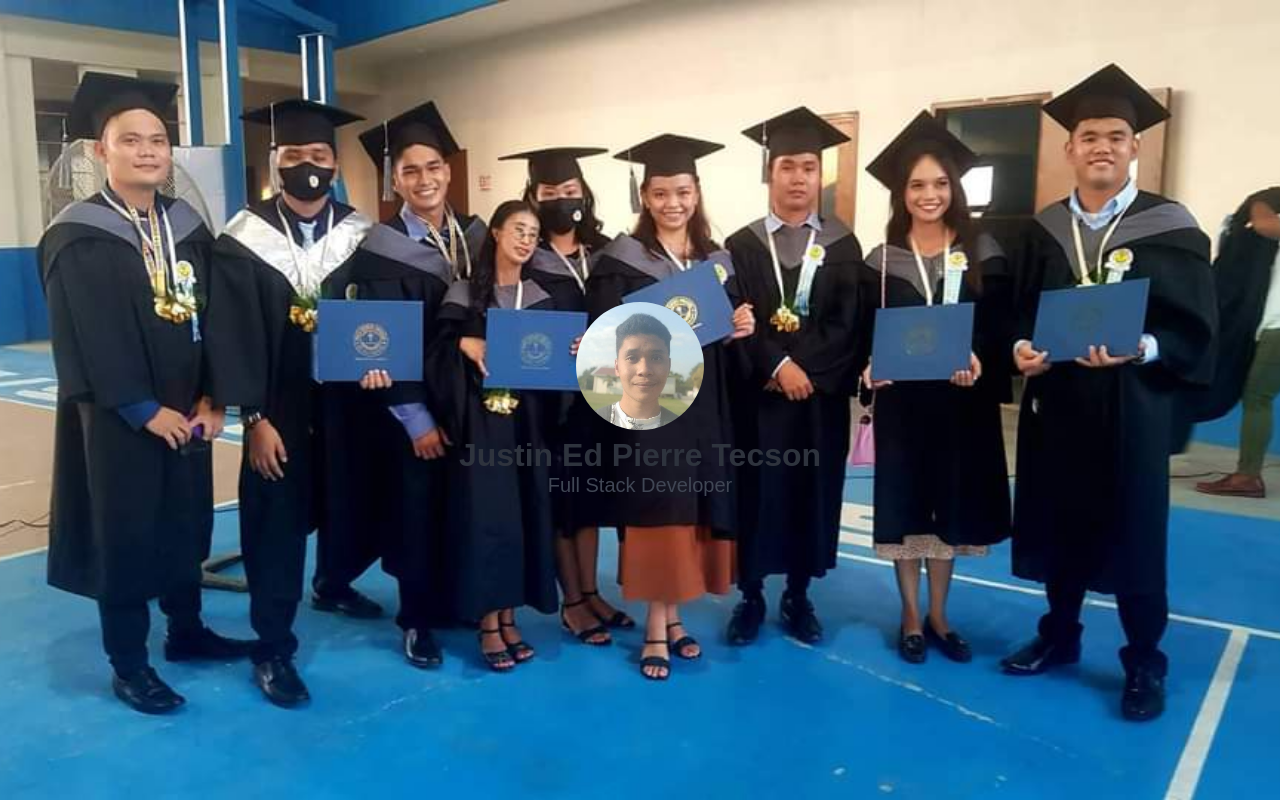
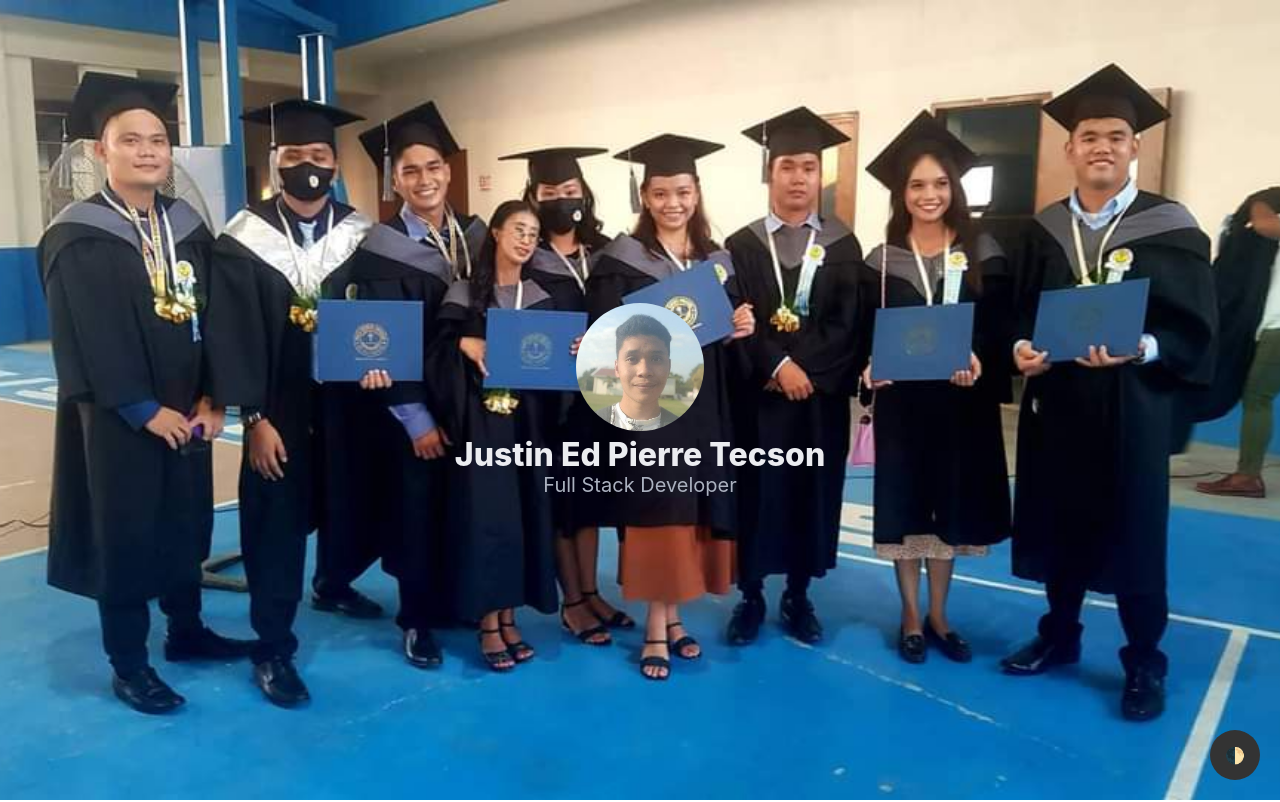
Before and after one commit to setsunafjustin00208/my-developer-portfolio, a Vue app: page / in a window 1280 px wide. Shown: the top 802 px of the page. Built offline with nearby package versions, Linux system fonts and the light colour scheme.

Commit message:
build: added dark mode

```diff
--- a/src/App.vue
+++ b/src/App.vue
@@ -1,5 +1,5 @@
 <template>
-    <div id="app" data-theme="">
+    <div id="app">
       <section class="hero is-fullheight">
         <img src="@/assets/images/background.jpg" alt="Background Image" class="hero-background">
         <div class="hero-body" data-aos="fade-up">
@@ -7,10 +7,10 @@
             <figure class="image is-128x128 is-inline-block" data-aos="zoom-in">
               <img class="is-rounded" src="@/assets/images/profile-cropped.jpg" alt="Profile Picture">
             </figure>
-            <h1 class="title" data-aos="fade-right">
+            <h1 class="title" data-theme="dark" data-aos="fade-right">
               Justin Ed Pierre Tecson
             </h1>
-            <h2 class="subtitle" data-aos="fade-left">
+            <h2 class="subtitle" data-theme="dark" data-aos="fade-left">
               Full Stack Developer
             </h2>
           </div>
@@ -102,6 +102,17 @@
           </div>
         </div>
       </section>
+      <footer class="footer">
+        <div class="content has-text-centered">
+          <p>
+            <strong>Developer Portfolio</strong> by Justin Ed Pierre Tecson. The source code is licensed
+            <a href="http://opensource.org/licenses/mit-license.php">MIT</a>.
+            <br>
+            <a href="https://github.com/setsunafjustin00208">GitHub Profile</a>
+          </p>
+        </div>
+      </footer>
+      <button class="dark-mode-toggle" @click="toggleDarkMode">🌓</button>
     </div>
   </template>
 
@@ -122,7 +133,7 @@
           { id: 1, degree: 'Kindergarten', institution: 'Candaba Ecumenical Learning Center', year: '2004 - 2006' },
         ],
         workplaceList: [
-          { id: 1, name: 'GMA New Media Inc.', address: '12F GMA Network Center, EDSA cor Timog Avenue, Quezon City, PH 1101', year: '2022 - Current' }
+          { id: 1, name: 'GMA New Media Inc.', address: '12F GMA Network Center, EDSA cor Timog Avenue, Quezon City, PH 1101', year: '2022 -Current' }
         ],
         skills: [
           { name: 'HTML', icon: 'fab fa-html5' },
@@ -137,11 +148,19 @@
           { name: 'VB.Net', icon: 'fas fa-code' }
         ]
       }
+    },
+    methods: {
+      toggleDarkMode() {
+        const html = document.documentElement;
+        const currentTheme = html.getAttribute('data-theme');
+        const newTheme = currentTheme === 'dark' ? 'light' : 'dark';
+        html.setAttribute('data-theme', newTheme);
+      }
     }
   }
   </script>
 
-  <style>
+  <style scoped>
   body {
     font-family: 'Arial', sans-serif;
   }
@@ -178,4 +197,18 @@
       padding: 1rem;
     }
   }
+
+  .dark-mode-toggle {
+    position: fixed;
+    bottom: 20px;
+    right: 20px;
+    background-color: #333;
+    color: #fff;
+    border: none;
+    border-radius: 50%;
+    width: 50px;
+    height: 50px;
+    font-size: 16px;
+    cursor: pointer;
+  }
   </style>
```
